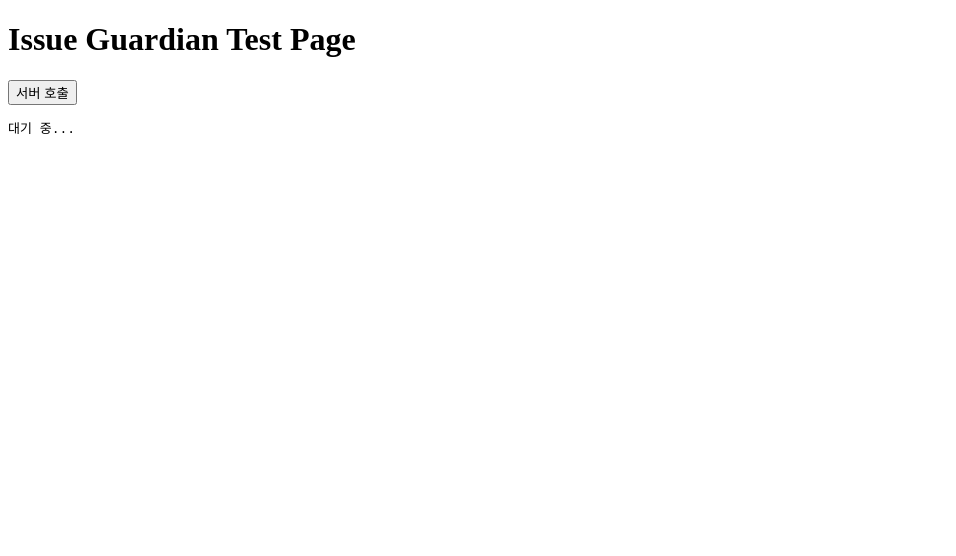
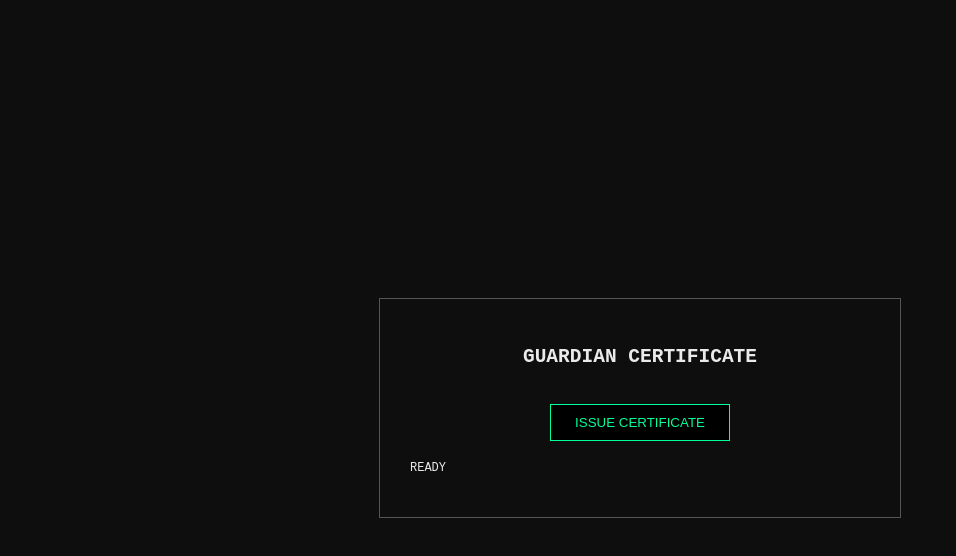
Before and after one commit to you9988001-glitch/0, a website: page guardian.html in a window 1280 px wide. Shown: the whole page, without its empty margins (0-956 px from the left). Drawn offline with Linux system fonts and the light colour scheme.

Commit message:
Update guardian.html for certificate issuance

```diff
--- a/guardian.html
+++ b/guardian.html
@@ -1,29 +1,57 @@
 <!DOCTYPE html>
 <html lang="ko">
 <head>
-  <meta charset="UTF-8">
-  <title>Issue Guardian 연습장</title>
+  <meta charset="UTF-8" />
+  <title>Guardian Issuance</title>
+  <style>
+    body {
+      background: #0e0e0e;
+      color: #eaeaea;
+      font-family: monospace;
+      display: flex;
+      justify-content: center;
+      align-items: center;
+      height: 100vh;
+    }
+    #panel {
+      border: 1px solid #555;
+      padding: 30px;
+      width: 460px;
+      text-align: center;
+    }
+    button {
+      margin-top: 20px;
+      padding: 10px 24px;
+      background: black;
+      color: #00ff99;
+      border: 1px solid #00ff99;
+      cursor: pointer;
+    }
+    pre {
+      text-align: left;
+      margin-top: 20px;
+      font-size: 12px;
+      white-space: pre-wrap;
+    }
+  </style>
 </head>
 <body>
-  <h1>Issue Guardian Test Page</h1>
 
-  <button id="call">서버 호출</button>
+<div id="panel">
+  <h2>GUARDIAN CERTIFICATE</h2>
+  <button onclick="issueGuardian()">ISSUE CERTIFICATE</button>
+  <pre id="output">READY</pre>
+</div>
 
-  <pre id="output">대기 중...</pre>
+<script>
+async function issueGuardian() {
+  document.getElementById("output").textContent = "ISSUING...";
+  const res = await fetch("/api/issue-guardian", { method: "POST" });
+  const data = await res.json();
+  document.getElementById("output").textContent =
+    JSON.stringify(data, null, 2);
+}
+</script>
 
-  <script>
-    document.getElementById("call").onclick = async () => {
-      const out = document.getElementById("output");
-      out.textContent = "호출 중...";
-
-      try {
-        const res = await fetch("/api/issue-guardian");
-        const data = await res.json();
-        out.textContent = JSON.stringify(data, null, 2);
-      } catch (err) {
-        out.textContent = "에러: " + err.message;
-      }
-    };
-  </script>
 </body>
 </html>
```
